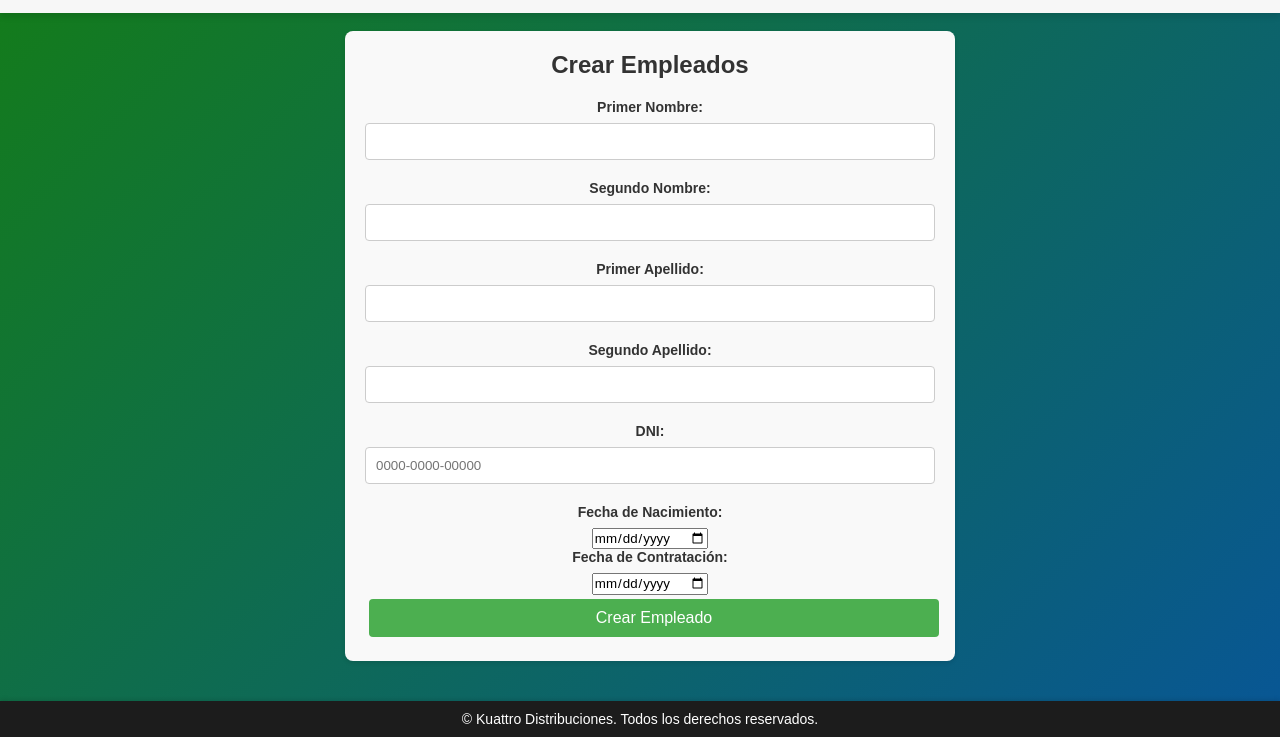
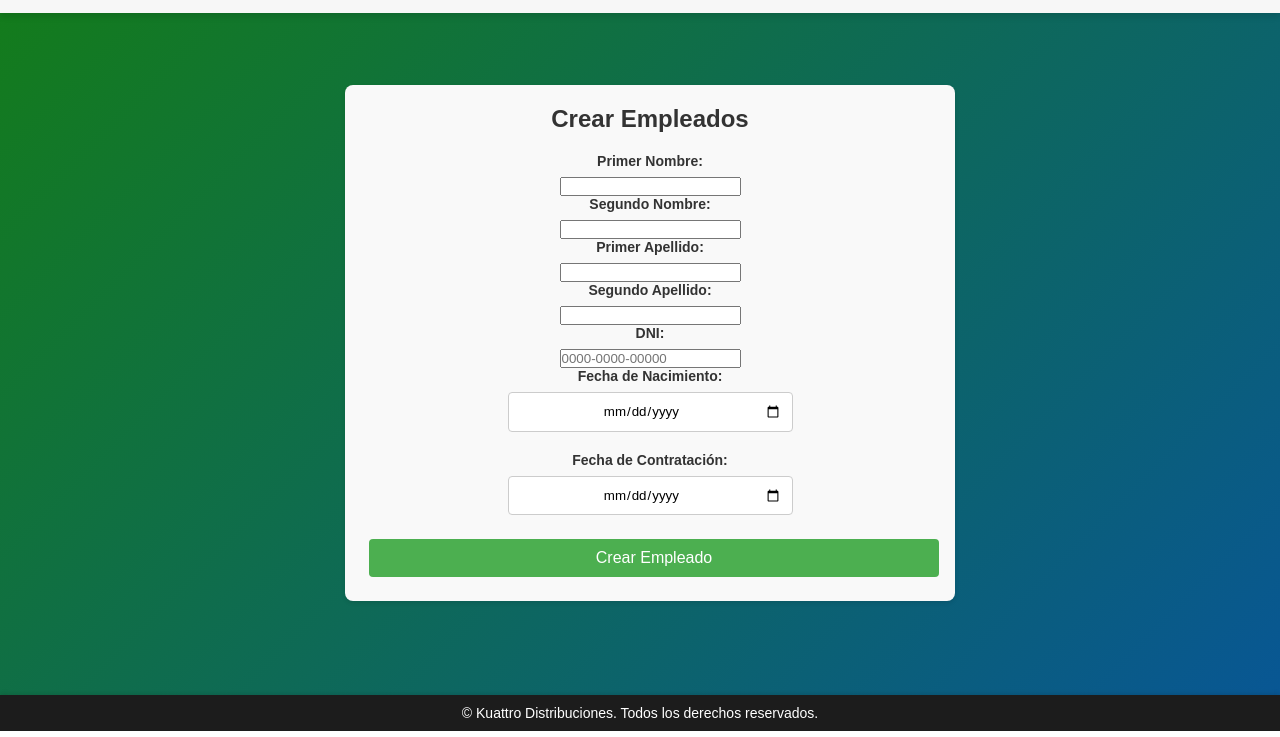
Before and after one commit to Nivek7160M/KuattroD, a website: page CrearUsuari.html in a window 1280 px wide. Shown: the part 69-806 px from the top of the page. Drawn offline with Linux system fonts and the light colour scheme.

Commit message:
styles.css
Cambios para el formulario de creación de Empleados

```diff
--- a/public/css/styles.css
+++ b/public/css/styles.css
@@ -331,16 +331,16 @@ button[onclick="addUser()"] {
     color: #333;
 }
 
-.form-container input[type="text"],
-.form-container input[type="email"],
-.form-container input[type="password"],
+form-container input[type="text"],
+.form-container input[type="date"],
 .form-container select {
-    width: 100%;
+    width: 50%;
     padding: 10px;
     margin-bottom: 20px;
     border: 1px solid #ccc;
     border-radius: 4px;
     box-sizing: border-box;
+    text-align: center;
 }
 
 .form-container button {
```
